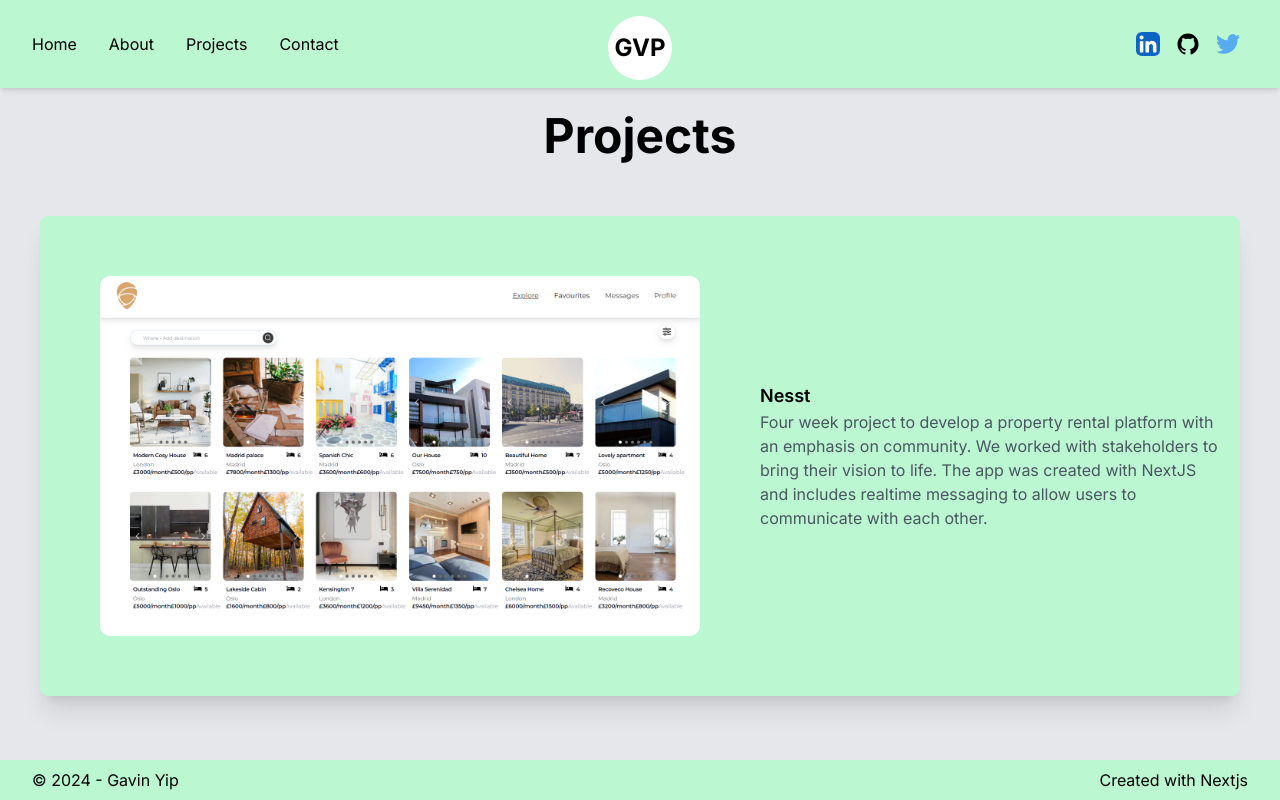
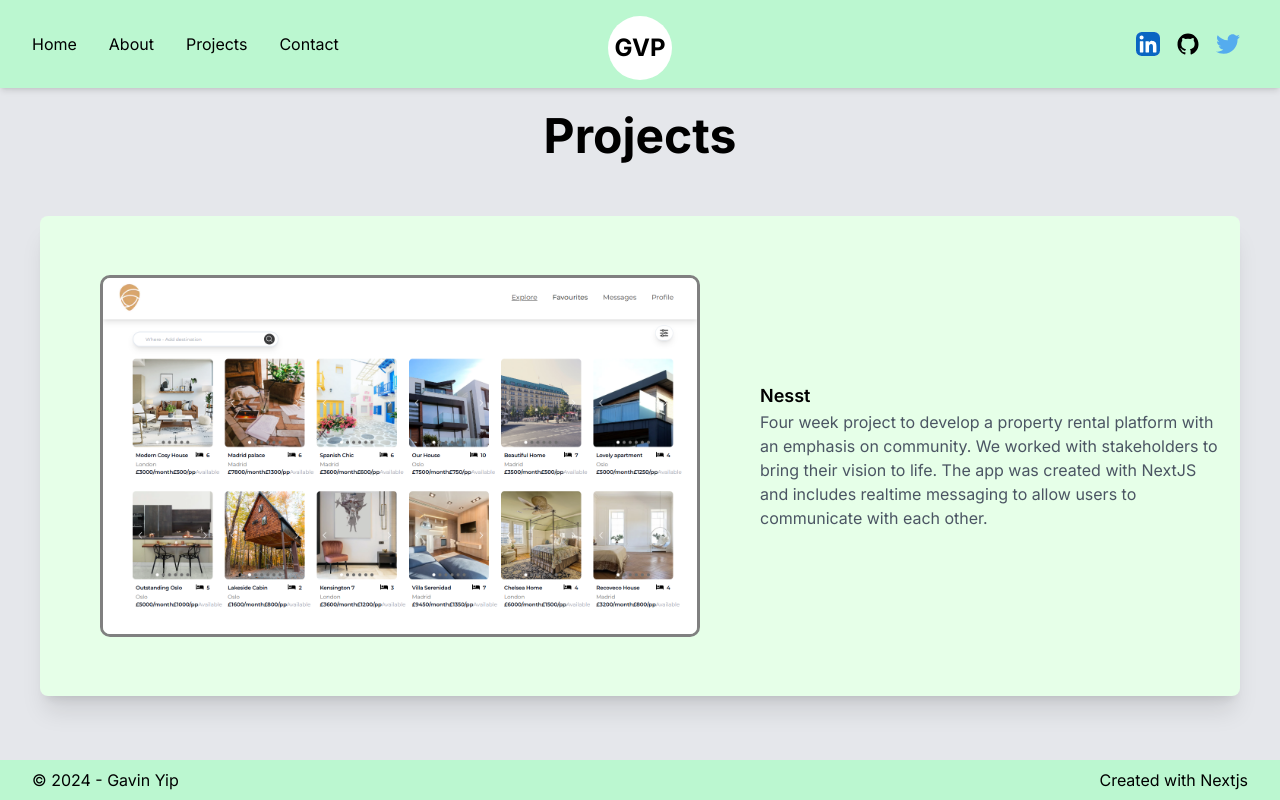
Before and after one commit to Gavinpiy/portfolio, a Next.js app: page /projects in a window 1280 px wide. Built offline with nearby package versions, Linux system fonts and the light colour scheme.

Commit message:
pic borders

```diff
--- a/components/Project.jsx
+++ b/components/Project.jsx
@@ -7,7 +7,8 @@ import { motion } from "framer-motion";
 
 const Project = ({ project, index }) => {
   return (
-    <div className="grid grid-cols-10 items-center w-full h-[60vh] bg-green-200 justify-center rounded-lg shadow-xl">
+    <div className="grid grid-cols-10 items-center w-full h-[60vh] justify-center rounded-lg shadow-xl"
+    style={{ backgroundColor: '#e6ffe8' }}>
       {index % 2 === 0 ? (
         <>
           <div className="relative col-span-6 justify-center h-full w-full flex items-center rounded-lg">
@@ -24,6 +25,7 @@ const Project = ({ project, index }) => {
                   style={{
                     objectFit: "cover",
                     borderRadius: "10px",
+                    border: "3px solid gray"
                   }}
                   loading="lazy"
                   className="rounded-lg"
@@ -58,6 +60,7 @@ const Project = ({ project, index }) => {
                     style={{
                       objectFit: "cover",
                       borderRadius: "10px",
+                      border: "3px solid gray",
                     }}
                     loading="lazy"
                     className="rounded-lg"
```
